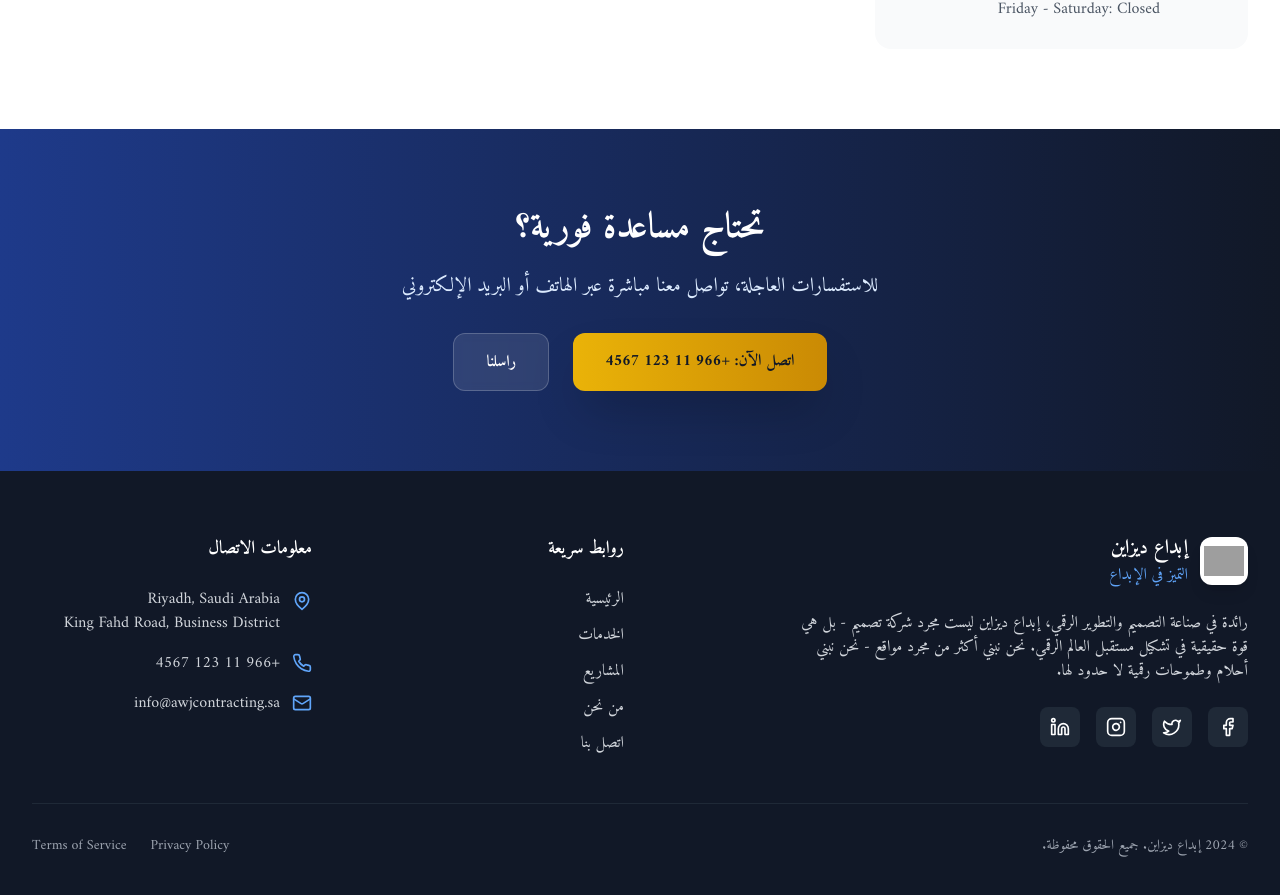
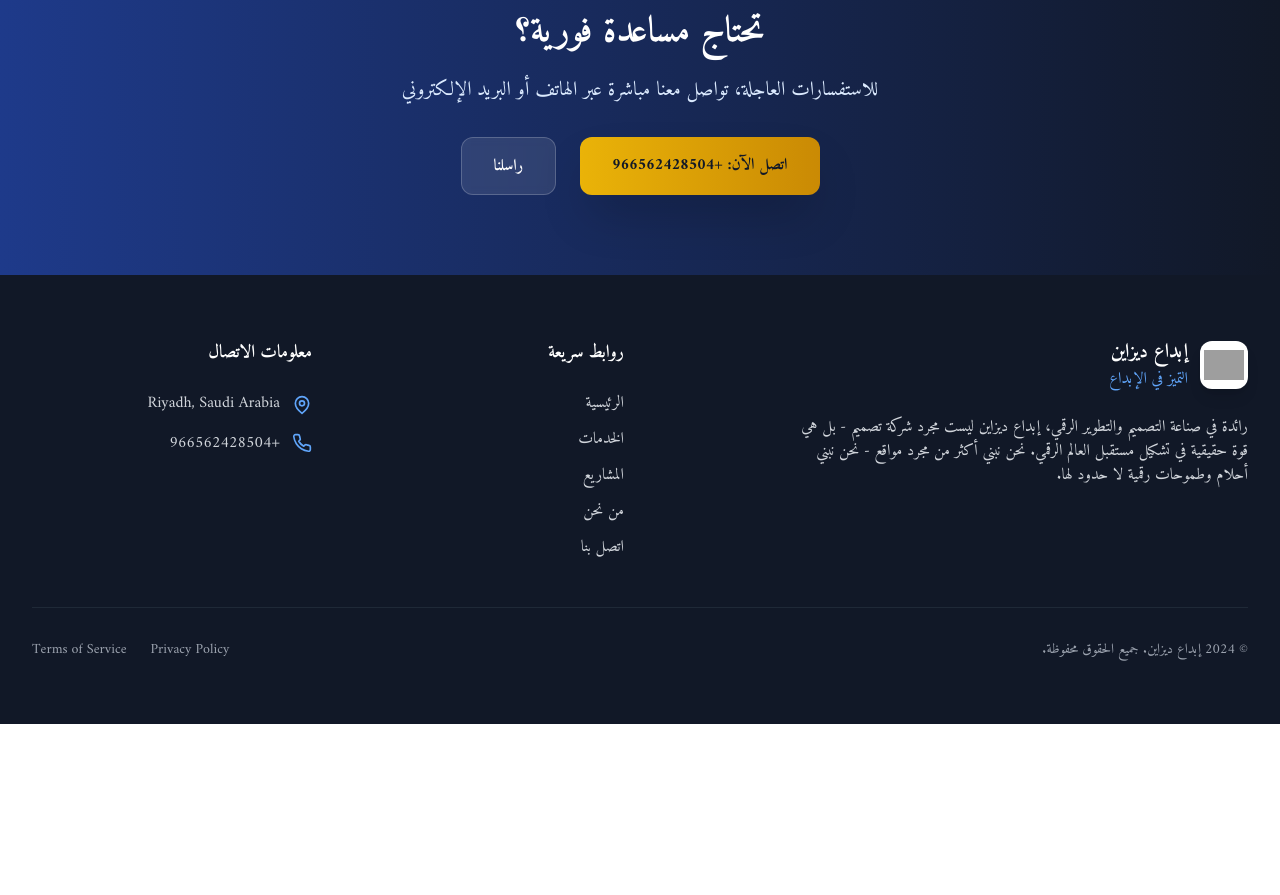
Before and after one commit to coderAhmedHamood/ebdaadesgin, a React (Vite) app: page /contact in a window 1280 px wide. Shown: the part 1357-2252 px from the top of the page. After the commit the page ends 2081 px from the top, so only its background shows below. Built offline with nearby package versions, Linux system fonts and the light colour scheme; grey boxes are pictures that could not be loaded.

Commit message:
change the phone number and sum data

```diff
--- a/src/components/Footer.tsx
+++ b/src/components/Footer.tsx
@@ -49,7 +49,7 @@ const Footer: React.FC = () => {
             <p className="text-gray-300 mb-6 max-w-md">
               {t('aboutText')}
             </p>
-            <div className="flex space-x-4 rtl:space-x-reverse">
+            {/* <div className="flex space-x-4 rtl:space-x-reverse">
               {socialLinks.map((social) => (
                 <a
                   key={social.label}
@@ -60,7 +60,7 @@ const Footer: React.FC = () => {
                   <social.icon className="w-5 h-5" />
                 </a>
               ))}
-            </div>
+            </div> */}
           </div>
 
           {/* Quick Links */}
@@ -88,17 +88,17 @@ const Footer: React.FC = () => {
                 <MapPin className="w-5 h-5 text-blue-400 mt-1 flex-shrink-0" />
                 <div className="text-gray-300">
                   <div>Riyadh, Saudi Arabia</div>
-                  <div>King Fahd Road, Business District</div>
+                  {/* <div>King Fahd Road, Business District</div> */}
                 </div>
               </div>
               <div className="flex items-center space-x-3 rtl:space-x-reverse">
                 <Phone className="w-5 h-5 text-blue-400 flex-shrink-0" />
-                <div className="text-gray-300">+966 11 123 4567</div>
+                <div className="text-gray-300">+966562428504</div>
               </div>
-              <div className="flex items-center space-x-3 rtl:space-x-reverse">
+              {/* <div className="flex items-center space-x-3 rtl:space-x-reverse">
                 <Mail className="w-5 h-5 text-blue-400 flex-shrink-0" />
-                <div className="text-gray-300">info@awjcontracting.sa</div>
-              </div>
+                <div className="text-gray-300">ahme</div>
+              </div> */}
             </div>
           </div>
         </div>
--- a/src/pages/Contact.tsx
+++ b/src/pages/Contact.tsx
@@ -69,20 +69,8 @@ const Contact: React.FC = () => {
     {
       icon: Phone,
       title: t('phone'),
-      details: ['+966 11 123 4567', '+966 11 987 6543'],
-      action: 'tel:+966111234567'
-    },
-    {
-      icon: Mail,
-      title: t('email'),
-      details: ['info@awjcontracting.sa', 'projects@awjcontracting.sa'],
-      action: 'mailto:info@awjcontracting.sa'
-    },
-    {
-      icon: MapPin,
-      title: t('address'),
-      details: ['King Fahd Road, Business District', 'Riyadh 12345, Saudi Arabia'],
-      action: 'https://maps.google.com'
+      details: ['+966562428504', '+966 11 987 6543'],
+      action: 'tel:+966562428504'
     },
     {
       icon: Clock,
@@ -94,7 +82,6 @@ const Contact: React.FC = () => {
 
   const reasons = [
     'استفسار عن خدمة',
-    'طلب توظيف أو عمل عن بعد',
     'مقترح شراكة',
     'مشكلة في الموقع',
     'سبب آخر - يرجى ذكره'
@@ -333,10 +320,10 @@ const Contact: React.FC = () => {
           </p>
           <div className="flex flex-col sm:flex-row gap-6 justify-center">
             <a
-              href="tel:+966111234567"
+              href="tel:+966562428504"
               className="px-8 py-4 bg-gradient-to-r from-yellow-500 to-yellow-600 text-gray-900 font-semibold rounded-xl hover:from-yellow-400 hover:to-yellow-500 transition-all duration-300 shadow-2xl hover:shadow-yellow-500/25 transform hover:-translate-y-1"
             >
-              {t('callNow')}: +966 11 123 4567
+              {t('callNow')}: +966562428504
             </a>
             <a
               href="mailto:info@awjcontracting.sa"
--- a/src/pages/FAQ.tsx
+++ b/src/pages/FAQ.tsx
@@ -285,7 +285,7 @@ const FAQ: React.FC = () => {
                 تحدث مباشرة مع أحد خبرائنا
               </p>
               <a
-                href="tel:+966111234567"
+                href="tel:+966966562428504"
                 className="inline-block px-6 py-3 bg-green-600 text-white font-semibold rounded-xl hover:bg-green-700 transition-colors duration-300"
               >
                 اتصل الآن
--- a/src/pages/Leadership.tsx
+++ b/src/pages/Leadership.tsx
@@ -128,7 +128,7 @@ const Leadership: React.FC = () => {
                         <h3 className="text-2xl font-bold text-gray-900 dark:text-white">{leader.name}</h3>
                         <p className="text-blue-600 dark:text-blue-400 font-semibold">{leader.position}</p>
                       </div>
-                      <div className="mt-6 flex justify-center space-x-4">
+                      {/* <div className="mt-6 flex justify-center space-x-4">
                         {leader.linkedin && (
                           <a href={leader.linkedin} target="_blank" rel="noopener noreferrer" className="text-gray-500 hover:text-blue-600 dark:hover:text-blue-400 transition-colors">
                             <Linkedin className="w-6 h-6" />
@@ -139,7 +139,7 @@ const Leadership: React.FC = () => {
                             <Mail className="w-6 h-6" />
                           </a>
                         )}
-                      </div>
+                      </div> */}
                     </div>
                   </div>
                 </div>
```
Also changed, not shown: 1 other file (tests, documents, lock files or other folders).
